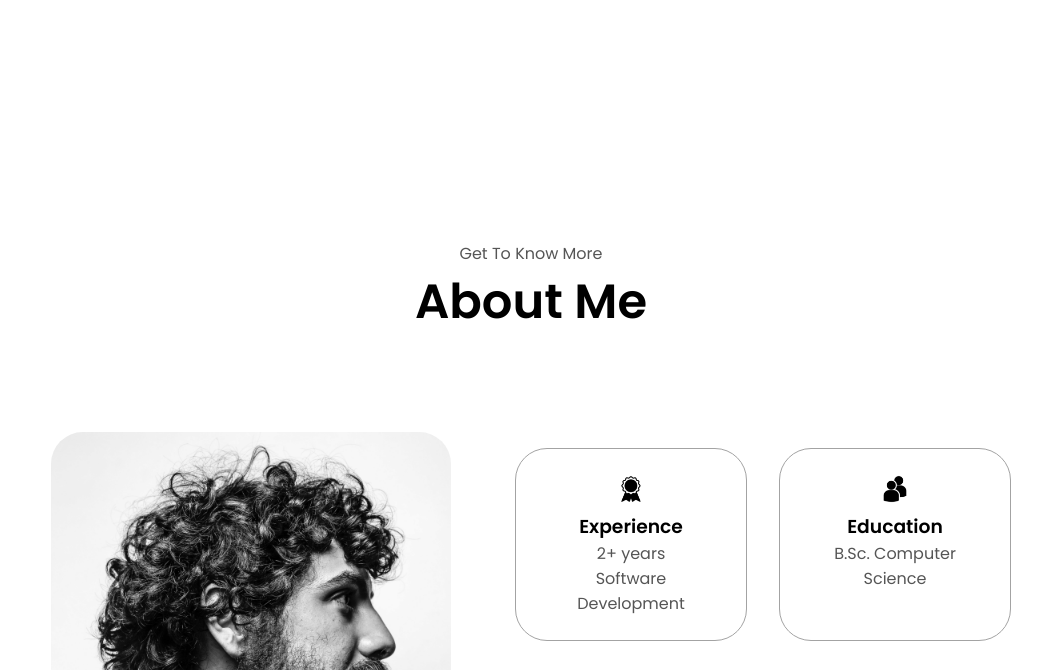
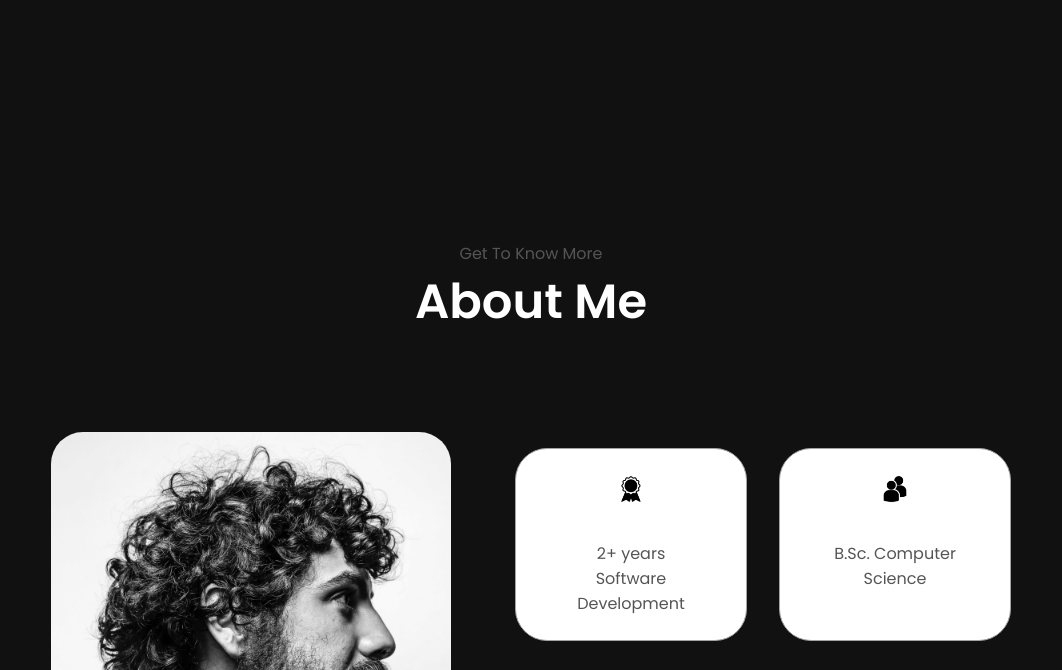
Before and after one commit to adnanahmed701/adnanahmed701.github.io, a plain HTML site: page index.html in a window 1280 px wide. Shown: the part 687-1357 px from the top of the page, without its empty margins (109-1171 px from the left). Drawn offline with Linux system fonts and the light colour scheme.

Commit message:
Update style.css

```diff
--- a/style.css
+++ b/style.css
@@ -9,8 +9,8 @@
 
 body {
   font-family: "Poppins", sans-serif;
-  background: var(--bg-color);
-  color: var(--text-color);
+  background: #111111;
+  color: white;
 }
 
 html {
```
